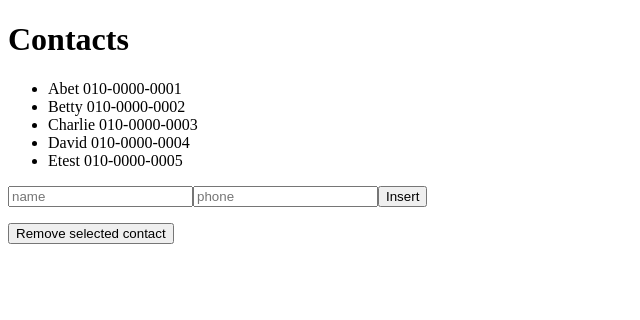
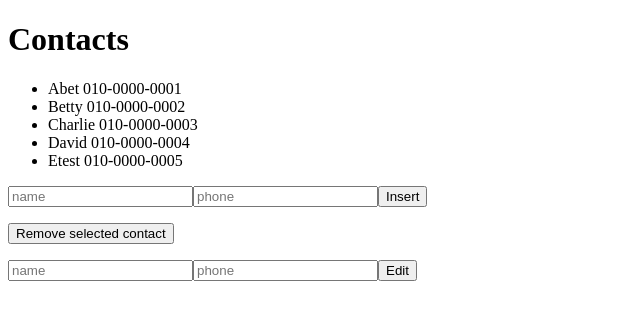
Before and after one commit to woosungchu/redux-tutorial, a React app: page / in a window 1280 px wide. Shown: the top 320 px of the page, without its empty margins (0-640 px from the left). Built offline with nearby package versions, Linux system fonts and the light colour scheme.

Commit message:
Update & API for save resources

```diff
--- a/src/components/App.js
+++ b/src/components/App.js
@@ -22,7 +22,11 @@
         {name : "David", phone : "010-0000-0004"},
         {name : "Etest", phone : "010-0000-0005"}
       ],
-      selectedKey: -1
+      selectedKey: -1,
+      selected: {
+        name: "",
+        phone: ""
+      }
     }
   }//constructor
 
@@ -30,13 +34,18 @@
     if(key==this.state.selectedKey){
       console.log("key selected cancelled");
       this.setState({
-        selectedKey:-1
+        selectedKey:-1,
+        selected: {
+          name:"",
+          phone:""
+        }
       });
       return;
     }
 
     this.setState({
-      selectedKey:key
+      selectedKey:key,
+      selected: this.state.contactData[key]
     });
     console.log(key+ " is selected");
   }
@@ -52,6 +61,24 @@
       }
     });
     this.setState(newState);
+  }
+
+  _editContact(name,phone){
+    this.setState({
+      contactData: update(
+        this.state.contactData,
+        {
+          [this.state.selectedKey]: {
+            name: {$set:name},
+            phone: {$set:phone}
+          }
+        }
+      ),//contactData
+      selected: {
+        name: name,
+        phone: phone
+      }
+    });
   }
 
   _removeContact(){
@@ -90,6 +117,9 @@
           </ul>
           <ContactCreator onInsert={this._insertContact.bind(this)}/>
           <ContactRemover onRemove={this._removeContact.bind(this)}/>
+          <ContactEditor onEdit={this._editContact.bind(this)}
+                          isSelected={(this.state.selectedKey != -1)}
+                          contact={this.state.selected}/>
       </div>
     )
   }
@@ -134,6 +164,53 @@
   }
 }
 
+class ContactEditor extends React.Component {
+  constructor(props){
+    super(props);
+
+    this.state = {
+      name : "",
+      phone : ""
+    };
+  }
+
+  componentWillReceiveProps(nextProps){
+    this.setState({
+      name: nextProps.contact.name,
+      phone: nextProps.contact.phone
+    })
+  }
+
+  handleChange(e){
+    var nextState = {};
+    nextState[e.target.name] = e.target.value;
+    this.setState(nextState);
+  }
+
+  handleClick(){
+    if(!this.props.isSelected){
+      console.log("contact not selected");
+      return;
+    }
+
+    this.props.onEdit(this.state.name, this.state.phone);
+  }
+
+  render(){
+    return (
+      <div>
+        <p>
+          <input type="text" name="name" placeholder="name"
+            value={this.state.name} onChange={this.handleChange.bind(this)} />
+          <input type="text" name="phone" placeholder="phone"
+            value={this.state.phone} onChange={this.handleChange.bind(this)} />
+          <button onClick={this.handleClick.bind(this)}>Edit</button>
+        </p>
+      </div>
+    );
+  }
+}
+
 class ContactRemover extends React.Component {
   handleClick(){
     this.props.onRemove();
--- a/src/components/ContactInfo.js
+++ b/src/components/ContactInfo.js
@@ -6,13 +6,19 @@
     this.props.onSelect(this.props.contactKey);
   }
 
+  shouldComponentUpdate(nextProps, nextState){
+    return (JSON.stringify(nextProps) != JSON.stringify(this.props));
+  }
+
   render(){
+    console.log("rendered: " + this.props.name);
     let getStyle = isSelect => {
       if(!isSelect) return;
 
       let style = {
         fontWeight : 'bold',
-        backgroundColor : '#4efcd8'
+        backgroundColor : '#4efcd8',
+        cursor: 'pointer'
       };
 
       return style;
```
